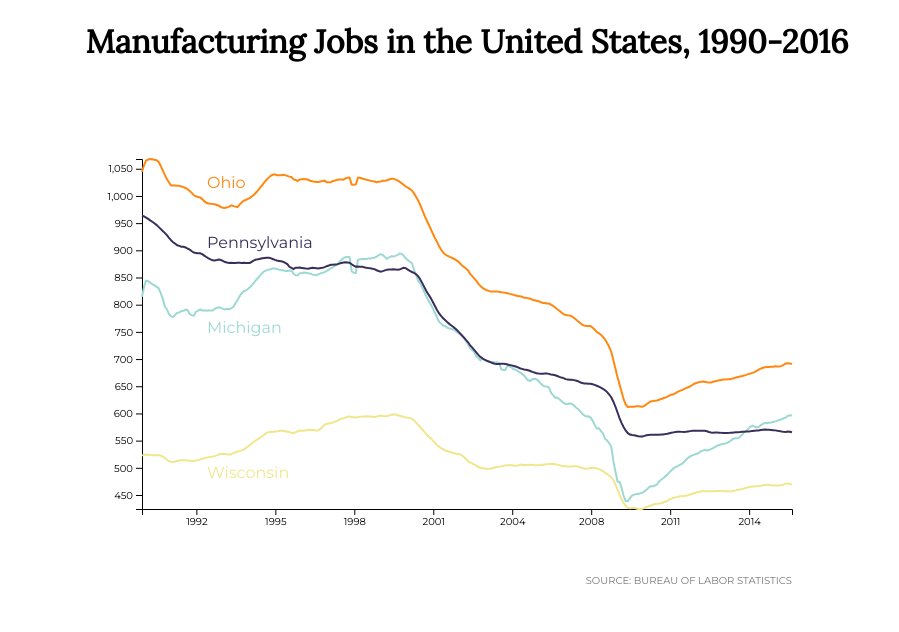
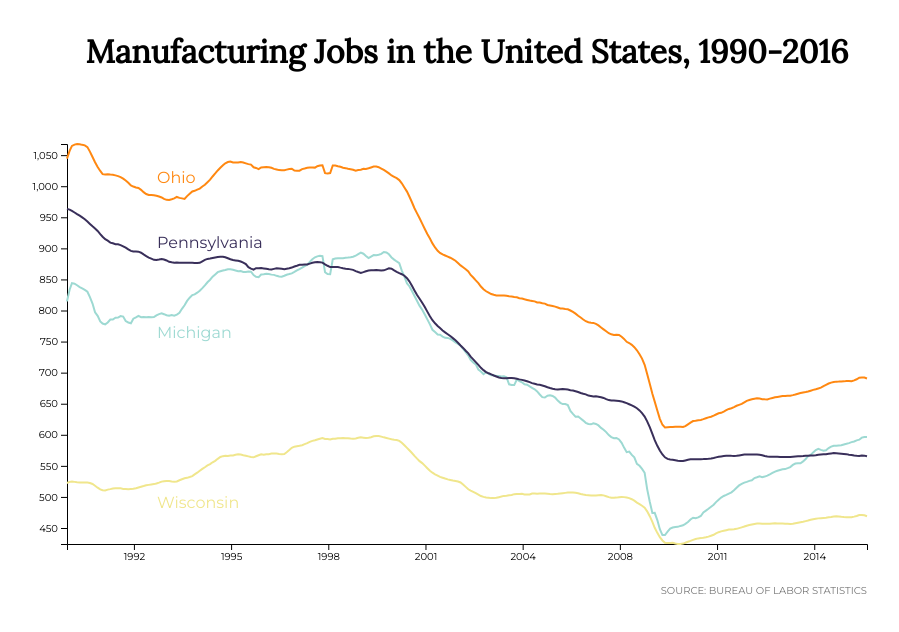
Before and after one commit to bkt28/manufacturing-jobs, a plain HTML site: page index.html in a window 1280 px wide. Shown: the whole page, without its empty margins (173-1072 px from the left). Drawn offline with nearby package versions, Linux system fonts and the light colour scheme.

Commit message:
Minor updates

```diff
--- a/index.html
+++ b/index.html
@@ -9,8 +9,9 @@
 <link href="https://fonts.googleapis.com/css?family=Montserrat" rel="stylesheet">
 <style>
 body { margin: auto; font-family: "Montserrat", sans-serif; }
-h1 { font-family: "Lora", serif; text-align: center; }
+h1 { font-family: "Lora", serif; text-align: center; padding-top: 10px; }
 svg { display: block; margin: auto; }
+#jobsPlot { padding-bottom: 50px; }
 .bar rect { fill: #ccc; }
 .axis path { fill: none; stroke: black;}
 .axis line { stroke: black; }
--- a/jobs.js
+++ b/jobs.js
@@ -1,6 +1,6 @@
 var height = 500;
-var width = 800;
-var padding = 75;
+var width = 900;
+var padding = 50;
 
 var stateTimeseries;
 
@@ -46,7 +46,7 @@ function plotJobs(stateTimeseries) {
 
 	svg.append("text")
 	.attr("x", 140)
-	.attr("y", 100)
+	.attr("y", 85)
 	.attr("alignment-baseline", "middle")
 	.attr("text-anchor", "start")
 	.style("font-family", "'Montserrat', sans-serif")
@@ -55,7 +55,7 @@ function plotJobs(stateTimeseries) {
 
 	svg.append("text")
 	.attr("x", 140)
-	.attr("y", 160)
+	.attr("y", 150)
 	.attr("alignment-baseline", "middle")
 	.attr("text-anchor", "start")
 	.style("font-family", "'Montserrat', sans-serif")
@@ -64,7 +64,7 @@ function plotJobs(stateTimeseries) {
 
 	svg.append("text")
 	.attr("x", 140)
-	.attr("y", 245)
+	.attr("y", 240)
 	.attr("alignment-baseline", "middle")
 	.attr("text-anchor", "start")
 	.style("font-family", "'Montserrat', sans-serif")
@@ -73,7 +73,7 @@ function plotJobs(stateTimeseries) {
 
 	svg.append("text")
 	.attr("x", 140)
-	.attr("y", 390)
+	.attr("y", 410)
 	.attr("alignment-baseline", "middle")
 	.attr("text-anchor", "start")
 	.style("font-family", "'Montserrat', sans-serif")
@@ -99,11 +99,11 @@ function plotJobs(stateTimeseries) {
 		.style("stroke-width", 2)
 		.style("fill", "none")
 		.style("cursor", "pointer")
-		.on("mouseover", function () {
+		.on("mouseenter", function () {
 			d3.select(this).transition()
 			.style("stroke-width", 4);
 		})
-		.on("mouseout", function() {
+		.on("mouseleave", function() {
 			d3.select(this).transition()
 			.style("stroke-width", 2);
 		});
```
